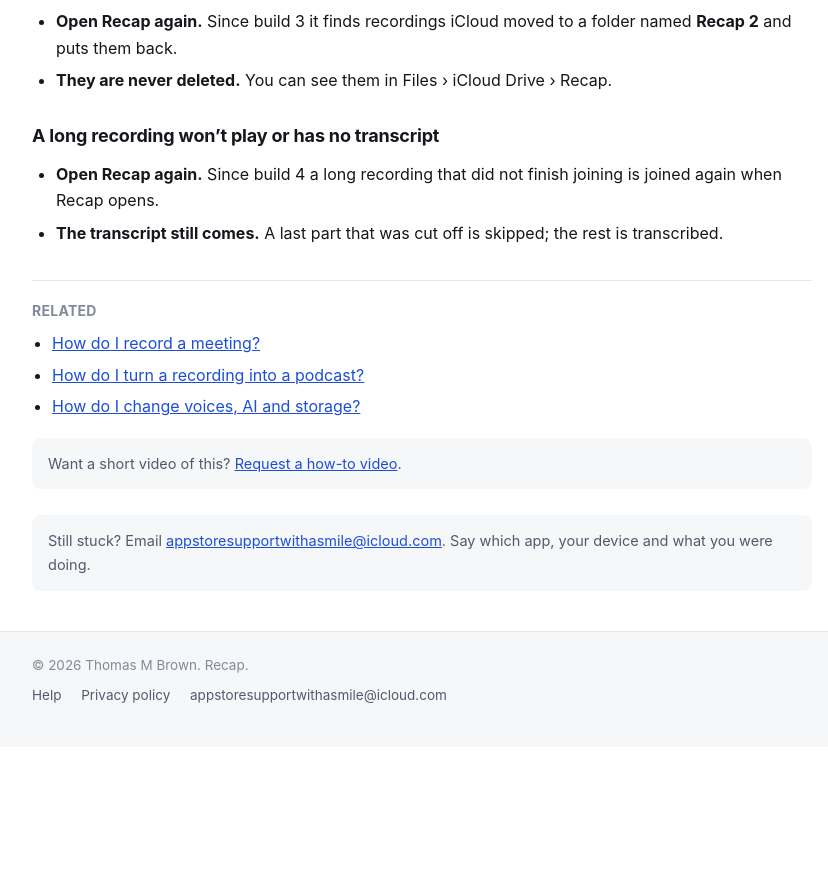
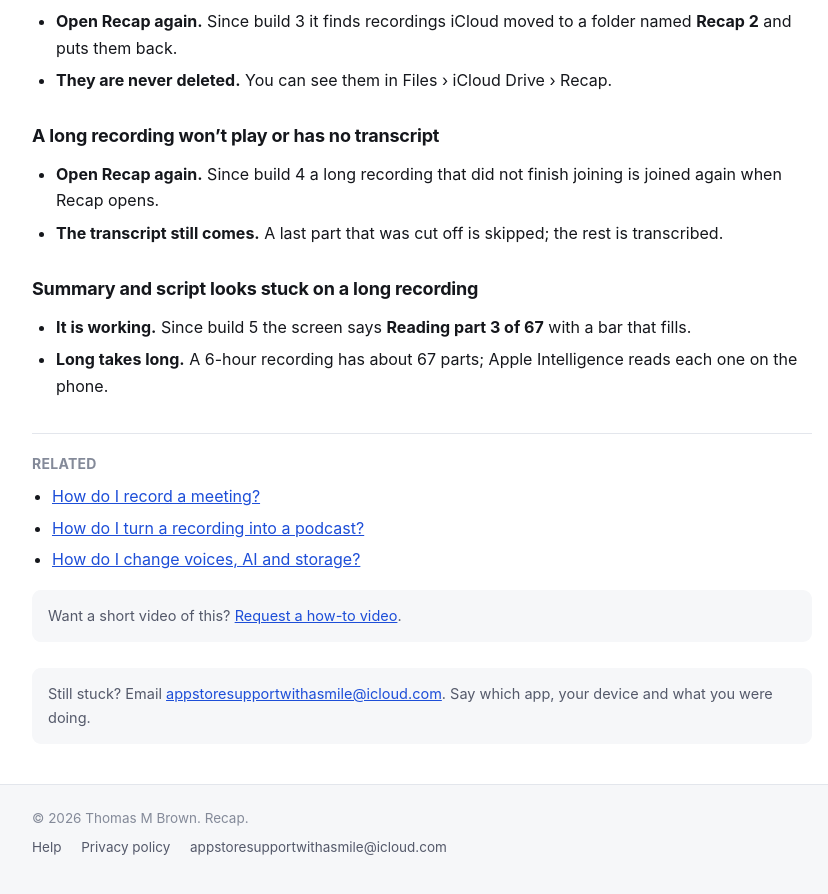
Before and after one commit to mytombrown/team-assist-help, a Jekyll site: the page built from _guides/recap/troubleshooting.md, in a window 1280 px wide and 900 px high, scrolled down 1436 px. Shown: the top 894 px of the window, without its empty margins (218-1046 px from the left). Built offline with Jekyll 4.4.1, drawn with Linux system fonts in a browser that asks for light colours; before the commit the page ends 2183 px from its top, so only the background shows below that.

Commit message:
Recap Build 5: long recordings show 'Reading part i of N' during Summary and script; script and newscast read at most 12 topics (RC-1378)
Co-Authored-By: Claude Opus 5.5 <noreply@anthropic.com>

```diff
--- a/_guides/recap/troubleshooting.md
+++ b/_guides/recap/troubleshooting.md
@@ -61,3 +61,8 @@ related:
 
 - **Open Recap again.** Since build 4 a long recording that did not finish joining is joined again when Recap opens.
 - **The transcript still comes.** A last part that was cut off is skipped; the rest is transcribed.
+
+## Summary and script looks stuck on a long recording
+
+- **It is working.** Since build 5 the screen says **Reading part 3 of 67** with a bar that fills.
+- **Long takes long.** A 6-hour recording has about 67 parts; Apple Intelligence reads each one on the phone.
```
